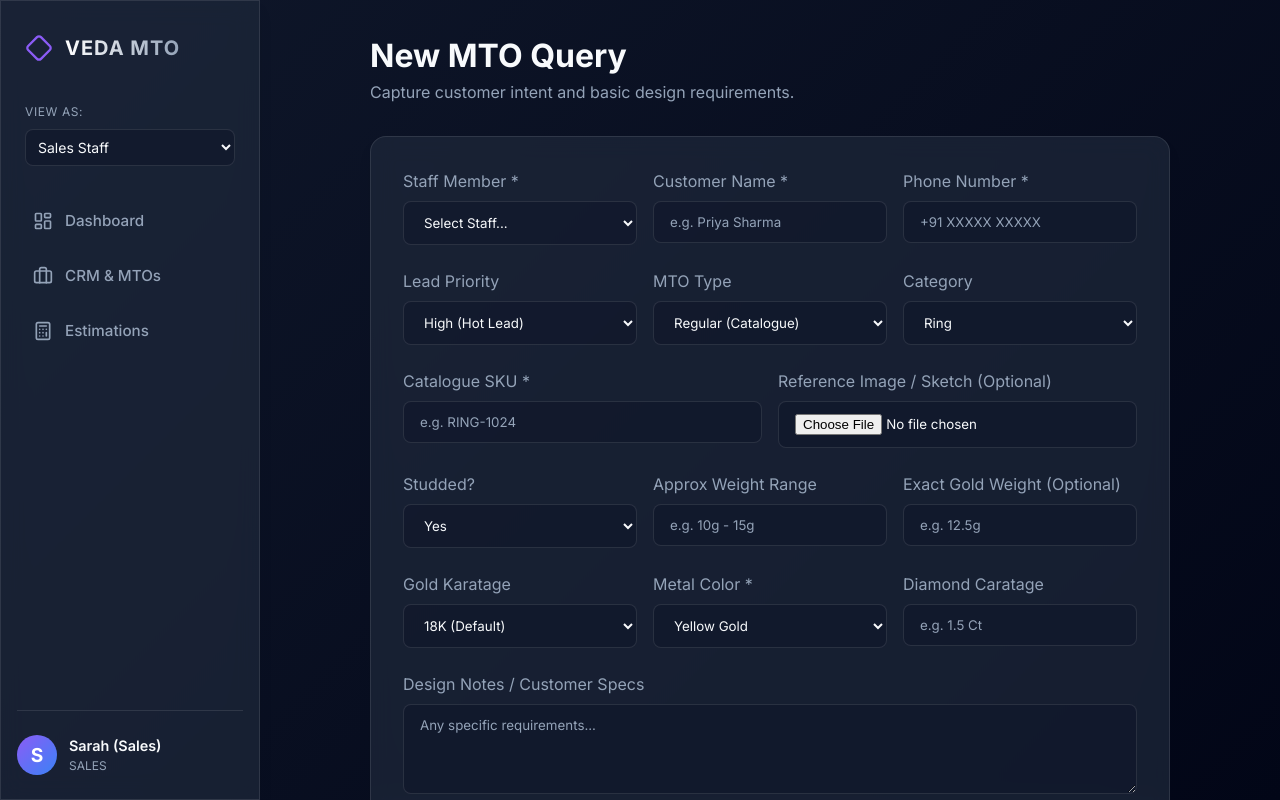
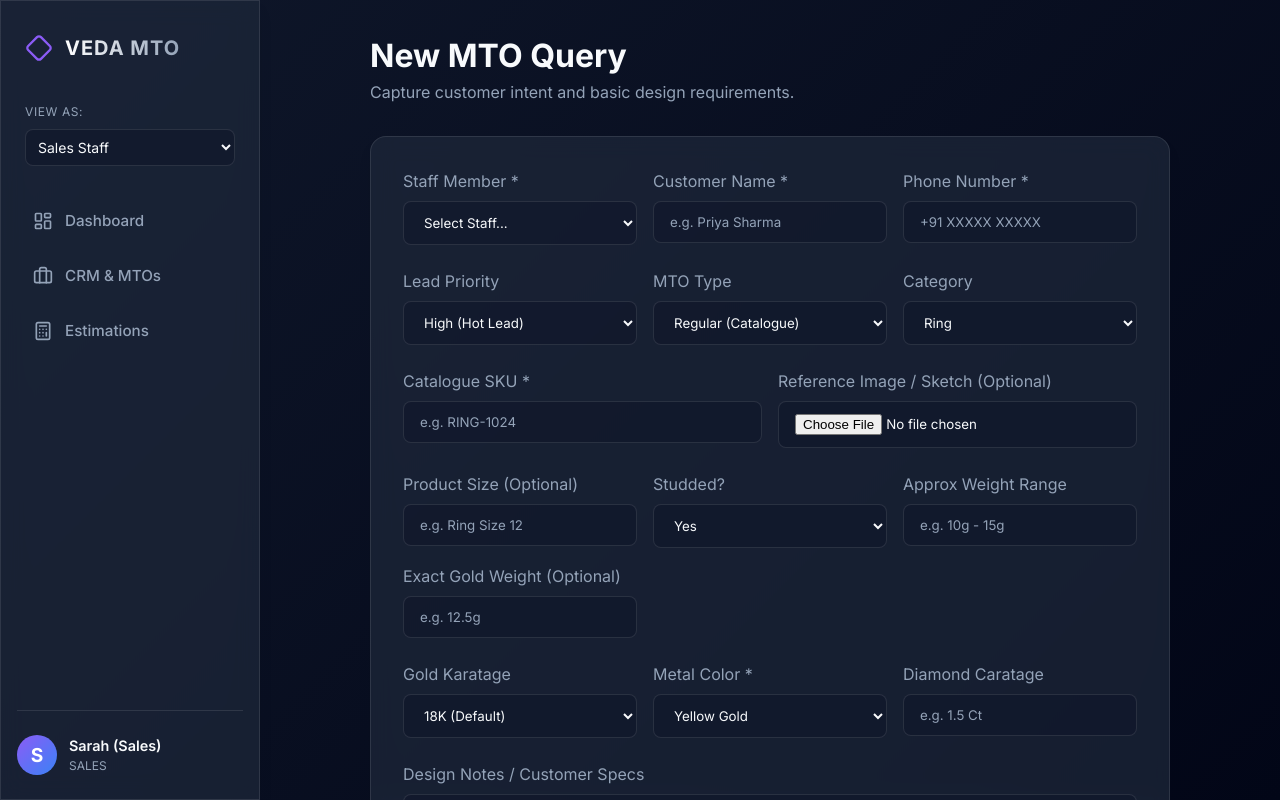
Before and after one commit to vinayakdalmia21/mto-tool, a Next.js app: page /mtos/create in a window 1280 px wide. Shown: the top 800 px of the page. Built offline with nearby package versions, Linux system fonts and the light colour scheme.

Commit message:
Add product size field to MTO forms

```diff
--- a/src/app/actions/mto.ts
+++ b/src/app/actions/mto.ts
@@ -55,6 +55,7 @@ export async function createMtoQuery(formData: FormData) {
   const metalColor = formData.get('metalColor') as string;
   const diamondCaratage = formData.get('diamondCaratage') as string;
   const goldWeight = formData.get('goldWeight') as string;
+  const size = formData.get('size') as string;
 
   // 3. Create MTO
   const mto = await prisma.mtoQuery.create({
@@ -72,6 +73,7 @@ export async function createMtoQuery(formData: FormData) {
       goldKaratage: goldKaratage || null,
       goldWeight: goldWeight || null,
       metalColor: metalColor || null,
+      size: size || null,
       notes,
       referenceImages: base64Image,
       status: 'OPEN'
--- a/src/app/mtos/create/page.tsx
+++ b/src/app/mtos/create/page.tsx
@@ -105,6 +105,10 @@ export default function CreateMtoPage() {
           <div style={{ display: 'grid', gridTemplateColumns: '1fr 1fr 1fr', gap: '1rem' }}>
             <div>
               <input type="hidden" name="metalType" value="GOLD" />
+              <label style={{ display: 'block', marginBottom: '0.5rem', color: 'var(--text-muted)' }}>Product Size (Optional)</label>
+              <input name="size" placeholder="e.g. Ring Size 12" />
+            </div>
+            <div>
               <label style={{ display: 'block', marginBottom: '0.5rem', color: 'var(--text-muted)' }}>Studded?</label>
               <select name="isStudded" value={isStudded} onChange={(e) => setIsStudded(e.target.value)}>
                 <option value="true">Yes</option>
```
Also changed, not shown: 1 other file (tests, documents, lock files or other folders).
